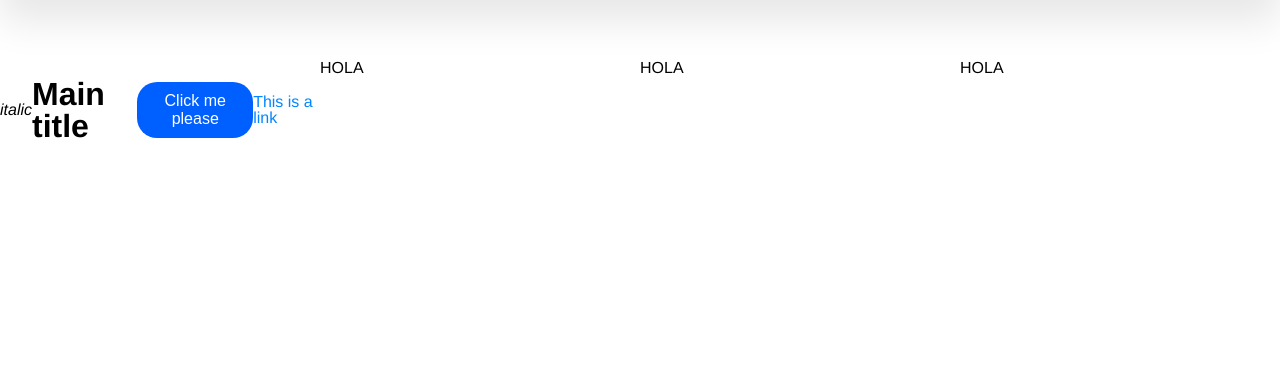
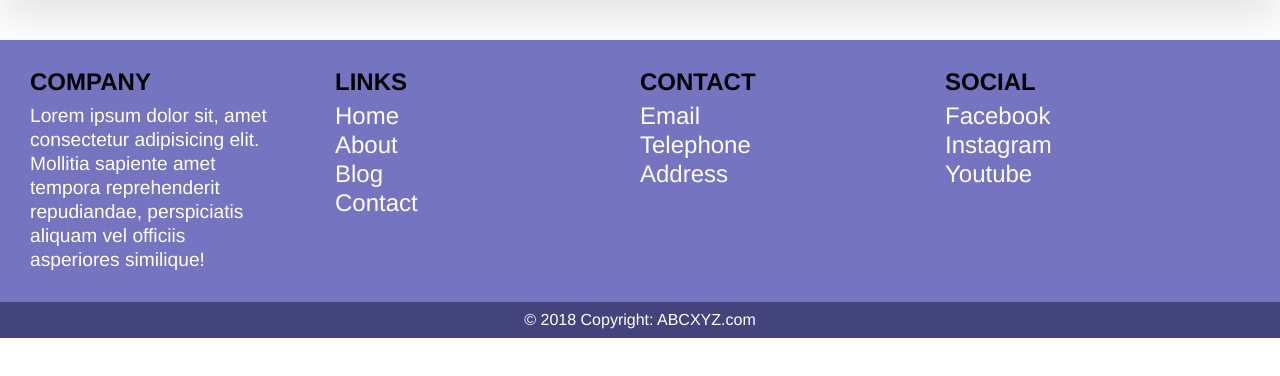
Before and after one commit to diegoarvz4/grid-based-framework, a plain HTML site: page testing.html in a window 1280 px wide. Shown: the part 60-436 px from the top of the page. Drawn offline with Linux system fonts and the light colour scheme.

Commit message:
footer framework added

```diff
--- a/assets/styles/sass_framework/_components.sass
+++ b/assets/styles/sass_framework/_components.sass
@@ -1,3 +1,4 @@
 @import './components/_container.sass'
 @import './components/_button.sass'
 @import './components/_navbar.sass'
+@import './components/_footer.sass'
--- /dev/null
+++ b/assets/styles/sass_framework/components/_footer.sass
@@ -0,0 +1,66 @@
+@mixin footer-links()
+
+
+        width: 25%
+        h1
+            font-weight: bold
+            margin-bottom: 10px
+        ul
+            li
+                margin-bottom: 5px
+            li > a
+                text-decoration: none
+                margin-bottom: 55px
+                font-size: 1.5rem
+                color: white
+                &:hover
+                    text-decoration: underline
+
+
+.footer
+    position: relative
+    width: 100%
+    min-height: 50px
+    display: flex
+    flex-wrap: wrap
+
+
+    &-top
+
+        padding: 30px
+        background-color: #7474c1
+        width: 100%
+        display: inherit
+        flex-wrap: inherit
+        justify-content: space-between
+        &-main
+            width: 100%
+            order: 2
+            margin-top: 40px
+            @media screen and (min-width: 560px)
+                width: 25%
+                order: 0
+                margin-top: 0
+            h1
+                font-weight: bold
+                margin-bottom: 10px
+            p
+                font-size: 1.2rem
+                color: white
+                line-height: 1.5rem
+                padding-right: 20%
+
+        &-nav
+            @include footer-links()
+        &-contact
+            @include footer-links()
+        &-socialmedia
+            @include footer-links()
+
+    &-bottom
+        display: inherit
+        justify-content: center
+        width: 100%
+        background-color: #44447c
+        padding: 10px
+        color: white
--- a/testing.html
+++ b/testing.html
@@ -43,5 +43,50 @@
         </div>
     </main>
 
+    <footer class="footer">
+        <div class="footer-top">
+            <div class="footer-top-main">
+                <h1 >COMPANY</h1>
+                <p >Lorem ipsum dolor sit, amet consectetur adipisicing elit. Mollitia sapiente amet tempora reprehenderit repudiandae, perspiciatis aliquam vel officiis asperiores similique!</p>
+            </div>
+            <div class="footer-top-nav">
+                <h1 >LINKS</h1>
+                <ul >
+                    <li >
+                        <a>Home</a>
+                    </li>
+                    <li >
+                        <a>About</a>
+                    </li>
+                    <li >
+                        <a>Blog</a>
+                    </li>
+                    <li >
+                        <a>Contact</a>
+                    </li>
+                </ul>
+            </div>
+            <div class="footer-top-contact">
+                <h1>CONTACT</h1>
+                <ul class="footer-top-contact-items">
+                    <li><a href=""> Email</a></li>
+                    <li><a href=""> Telephone</a></li>
+                    <li><a href=""> Address</a></li>
+                </ul>
+            </div>
+            <div class="footer-top-socialmedia">
+                <h1>SOCIAL</h1>
+                <ul class="footer-top-socialmedia-items">
+                    <li><a href=""> Facebook</a></li>
+                    <li><a href=""> Instagram</a></li>
+                    <li><a href=""> Youtube</a></li>
+                </ul>
+            </div>
+        </div>
+        <div class="footer-bottom">
+            <span>© 2018 Copyright: ABCXYZ.com</span>
+        </div>
+    </footer>
+
 </body>
 </html>
```
Also changed, not shown: assets/styles/framework.css, 1 other file.
